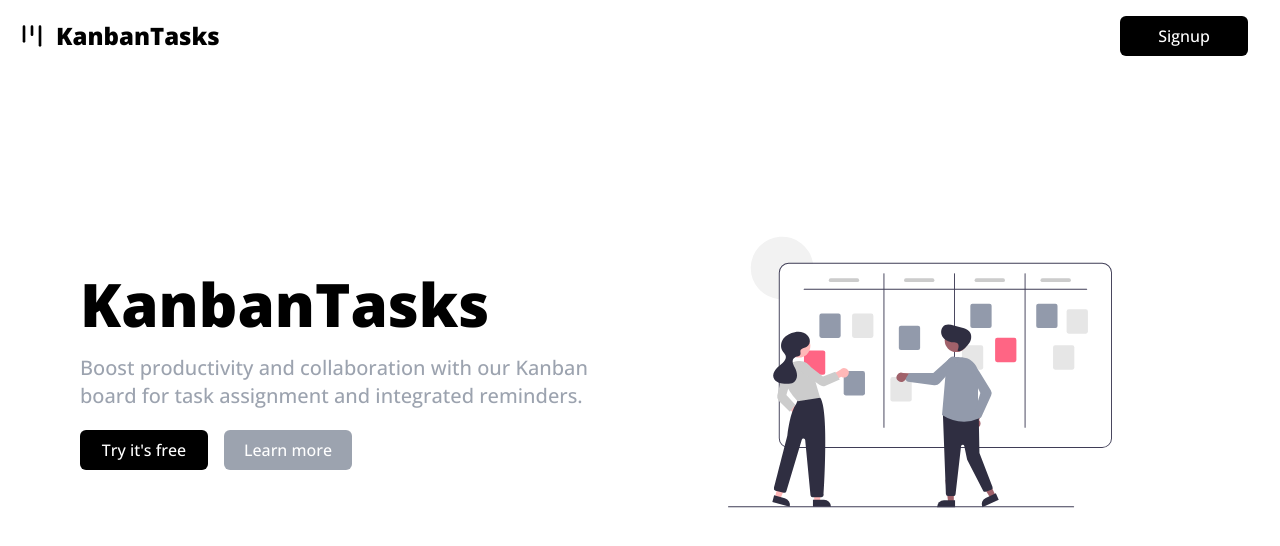
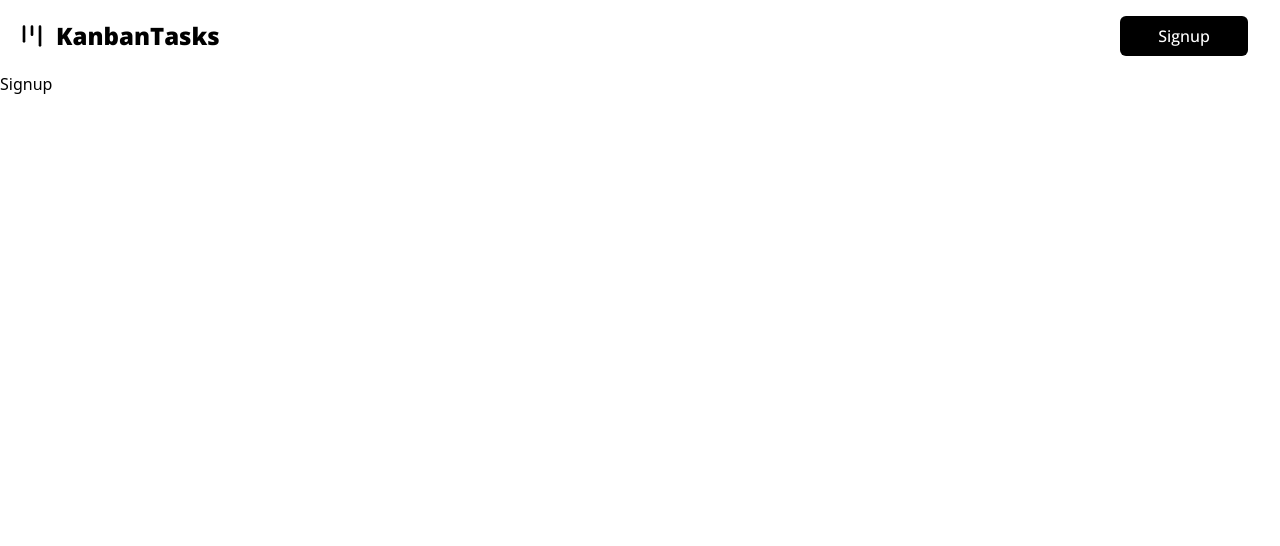
Before and after one commit to milan-sony/KanbanTasks, a React (Vite) app in the folder frontend/: page /signup in a window 1280 px wide. Shown: the top 546 px of the page. Built offline with nearby package versions, Linux system fonts and the light colour scheme.

Commit message:
feat: router created

```diff
--- a/frontend/src/App.jsx
+++ b/frontend/src/App.jsx
@@ -1,11 +1,12 @@
 import Navbar from './components/Navbar/Navbar'
 import Homepage from './pages/HomePage/HomePage'
+import Router from './router/Router'
 
 function App() {
   return (
     <>
       <Navbar />
-      <Homepage />
+      <Router />
     </>
   )
 }
--- /dev/null
+++ b/frontend/src/pages/Loginpage/Loginpage.jsx
@@ -0,0 +1,11 @@
+import React from 'react'
+
+function Loginpage() {
+    return (
+        <div>
+            <h1>Login</h1>
+        </div>
+    )
+}
+
+export default Loginpage
--- /dev/null
+++ b/frontend/src/pages/Nopage/Nopage.jsx
@@ -0,0 +1,11 @@
+import React from 'react'
+
+function Nopage() {
+    return (
+        <div>
+            404 - page not found
+        </div>
+    )
+}
+
+export default Nopage
--- /dev/null
+++ b/frontend/src/pages/Signuppage/Signuppage.jsx
@@ -0,0 +1,11 @@
+import React from 'react'
+
+function Signuppage() {
+    return (
+        <div>
+            <h1>Signup</h1>
+        </div>
+    )
+}
+
+export default Signuppage
--- a/frontend/src/router/Router.jsx
+++ b/frontend/src/router/Router.jsx
@@ -1,11 +1,17 @@
 import React from 'react'
-import { Routes, Route, Navigate } from "react-router";
+import { Routes, Route } from "react-router";
 import Homepage from '../pages/HomePage/HomePage';
+import Signuppage from '../pages/Signuppage/Signuppage';
+import Loginpage from '../pages/Loginpage/Loginpage';
+import Nopage from '../pages/Nopage/Nopage';
 
 function Router() {
     return (
         <Routes>
             <Route path='/' element={<Homepage />} />
+            <Route path='/signup' element={<Signuppage />} />
+            <Route path='/login' element={<Loginpage />} />
+            <Route path="*" element={<Nopage />} />
         </Routes>
     )
 }
```
